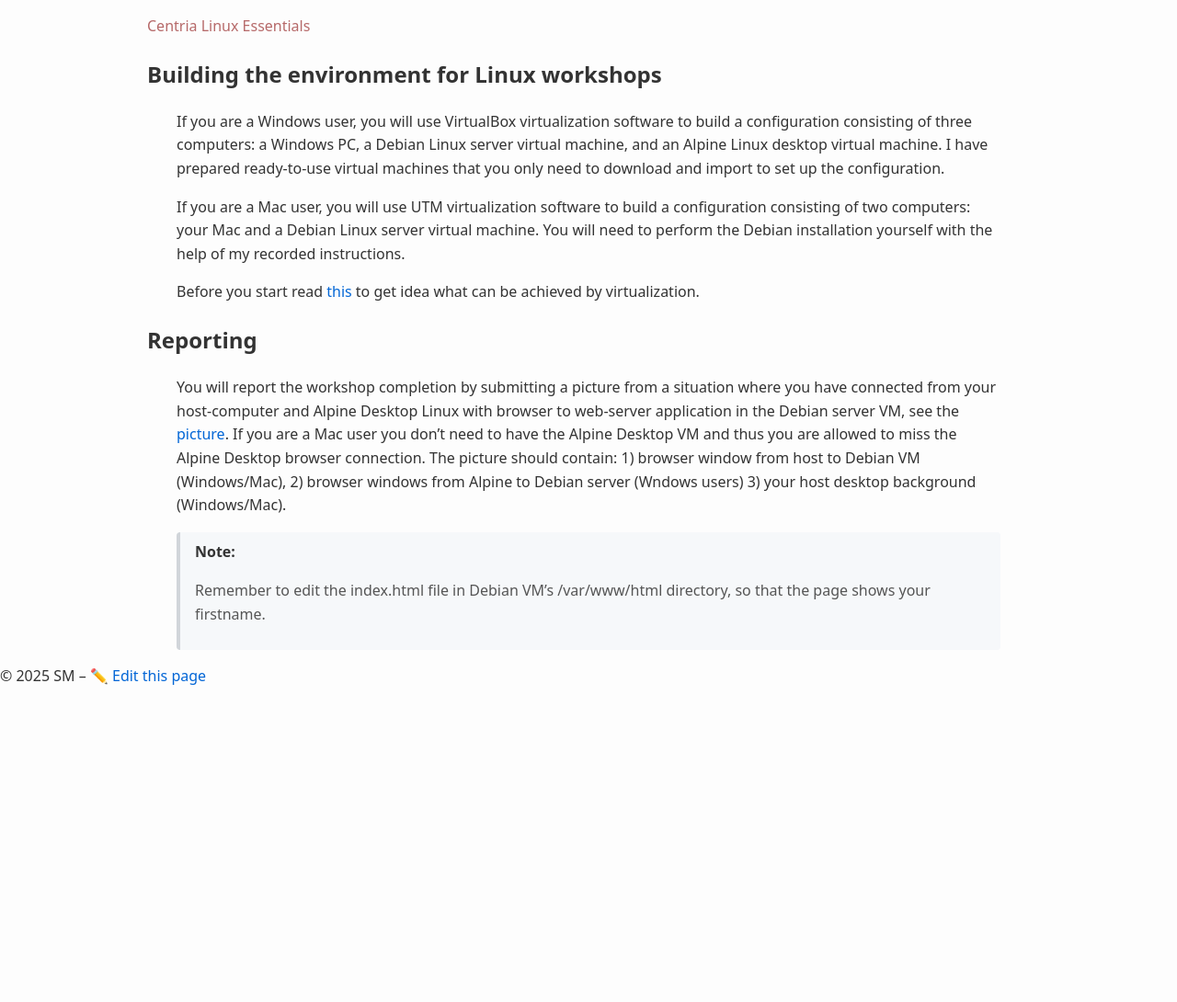
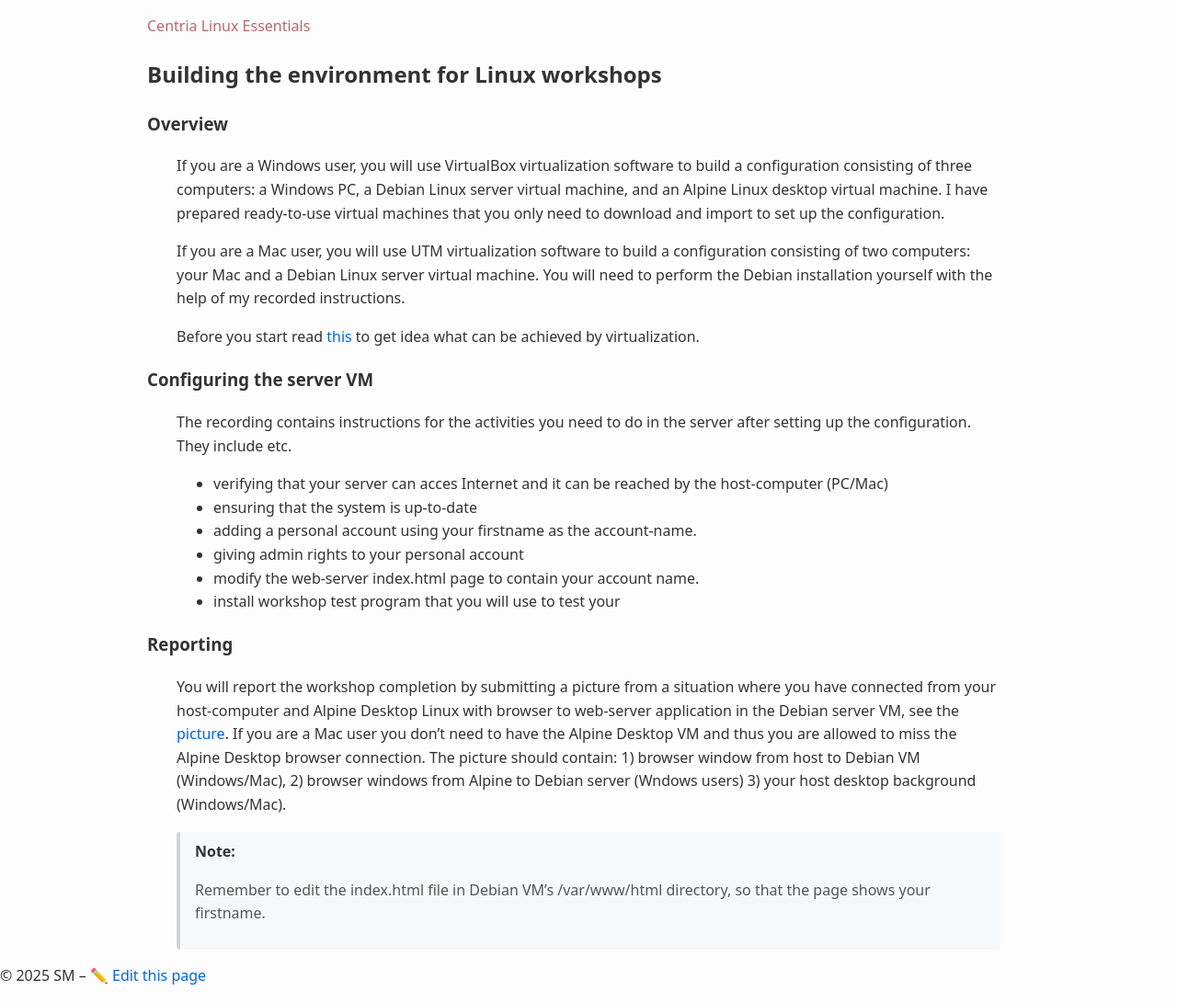
Before and after one commit to averkoc/lx, a Jekyll site: the page built from docs/ws1.md, in a window 1280 px wide. Shown: the whole page at 92% size. Built offline with Jekyll 4.4.1, drawn with Linux system fonts in a browser that asks for light colours; before the commit the page ends 900 px from its top, so only the background shows below that.

Commit message:
Enhance documentation for Linux workshop setup
Added an overview section and detailed instructions for configuring the server VM. Updated reporting requirements for workshop completion.

```diff
--- a/docs/ws1.md
+++ b/docs/ws1.md
@@ -4,6 +4,7 @@ layout: default
 ---
 
 ## Building the environment for Linux workshops
+### Overview
 
 If you are a Windows user, you will use VirtualBox virtualization software to build a configuration consisting of three computers: a Windows PC, a Debian Linux server virtual machine, and an Alpine Linux desktop virtual machine. I have prepared ready-to-use virtual machines that you only need to download and import to set up the configuration.
 
@@ -11,7 +12,18 @@ If you are a Mac user, you will use UTM virtualization software to build a confi
 
 Before you start read [this](virtualization.md) to get idea what can be achieved by virtualization.
 
-## Reporting
+### Configuring the server VM
+The recording contains instructions for the activities you need to do in the server after setting up the configuration. They include etc.
+* verifying that your server can acces Internet and it can be reached by the host-computer (PC/Mac)
+* ensuring that the system is up-to-date
+* adding a personal account using your firstname as the account-name.
+* giving admin rights to your personal account
+* modify the web-server index.html page to contain your account name.
+* install workshop test program that you will use to test your
+
+
+
+### Reporting
 You will report the workshop completion by submitting a picture from a situation where you have connected from your host-computer and Alpine Desktop Linux with browser to web-server application in the Debian server VM, see the [picture](../images/ws1browserconnections.png). If you are a Mac user you don't need to have the Alpine Desktop VM and thus you are allowed to miss the Alpine Desktop browser connection. The picture should contain: 1) browser window from host to Debian VM (Windows/Mac), 2) browser windows from Alpine to Debian server (Wndows users) 3) your host desktop background (Windows/Mac).
 
 > Remember to edit the index.html file in Debian VM's /var/www/html directory, so that the page shows your firstname.
```
